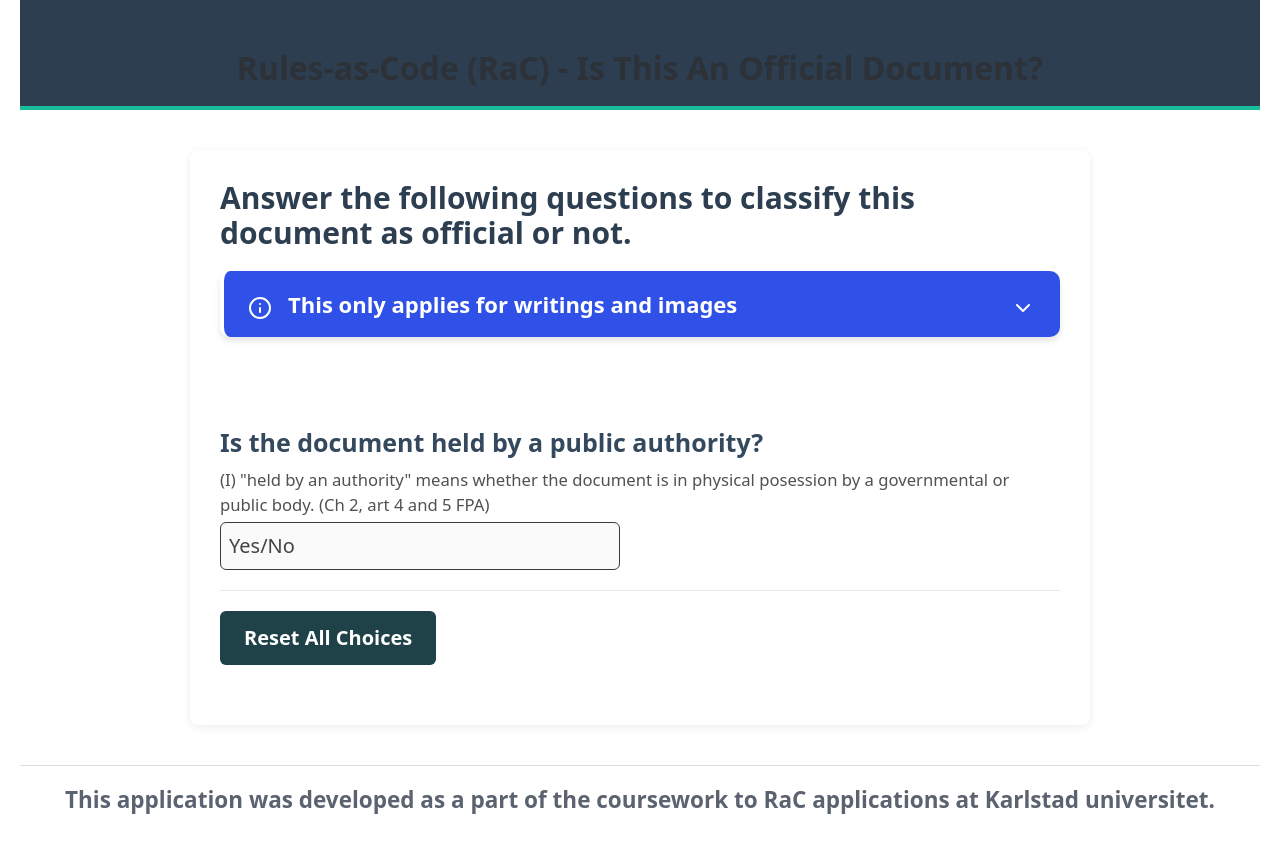
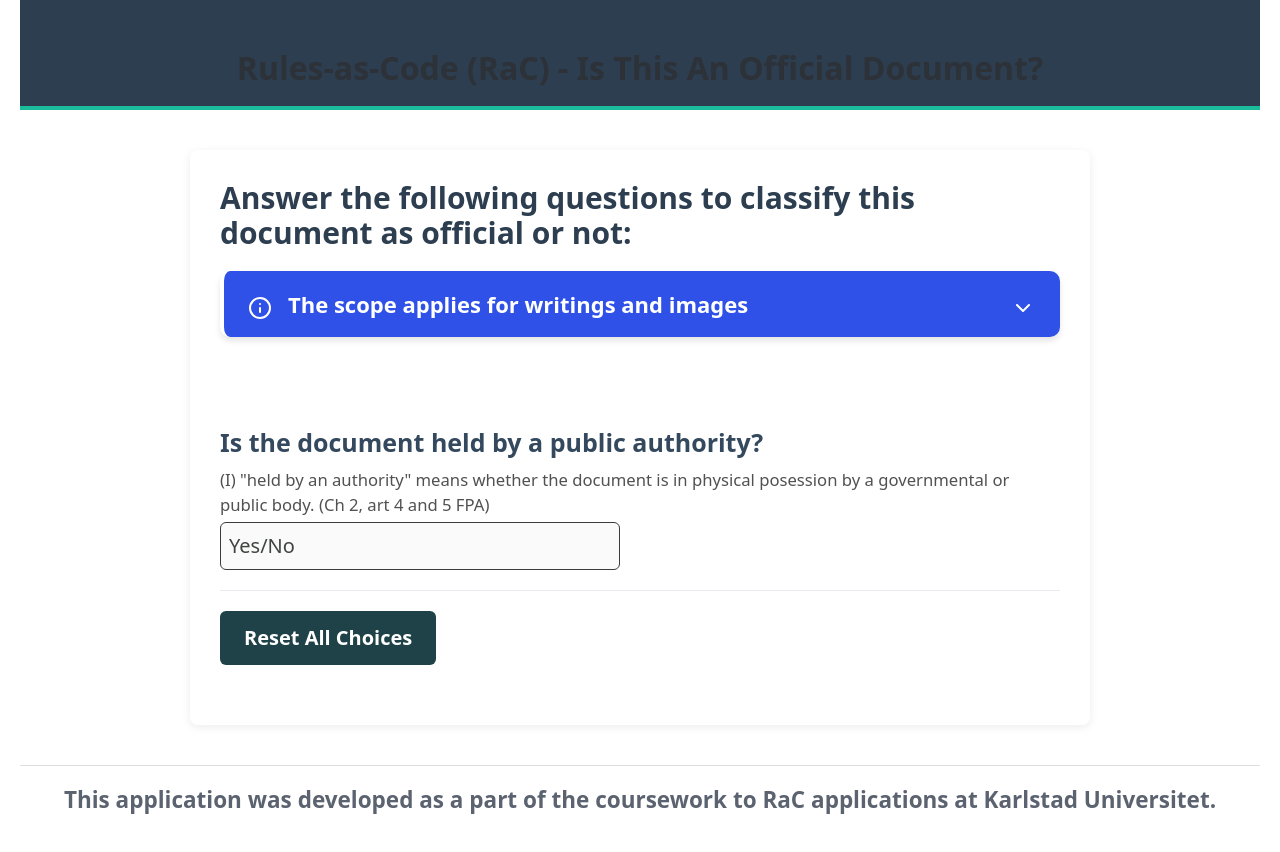
Before and after one commit to jensilo/RaC-Official-Document, a Vue app: page / in a window 1280 px wide. Shown: the top 852 px of the page. Built offline with nearby package versions, Linux system fonts and the light colour scheme.

Commit message:
correct spelling

```diff
--- a/src/App.vue
+++ b/src/App.vue
@@ -14,8 +14,8 @@ const documentType = docType
     <h1>Rules-as-Code (RaC) - Is This An Official Document?</h1>
   </header>
   <main class="container">
-    <h3>Answer the following questions to classify this document as official or not.</h3>
-    <Alert type="info" title="This only applies for writings and images"
+    <h3>Answer the following questions to classify this document as official or not:</h3>
+    <Alert type="info" title="The scope applies for writings and images"
       description="This tool only evaluates writings and images for whether they are to be considered official. (Ch 2 art 4 and 10 FPA)" />
     <br />
 
@@ -199,7 +199,7 @@ const documentType = docType
   <footer>
     <h5>
       This application was developed as a part of the coursework to RaC applications at Karlstad
-      universitet.
+      Universitet.
     </h5>
     <br />
     <br />
```
